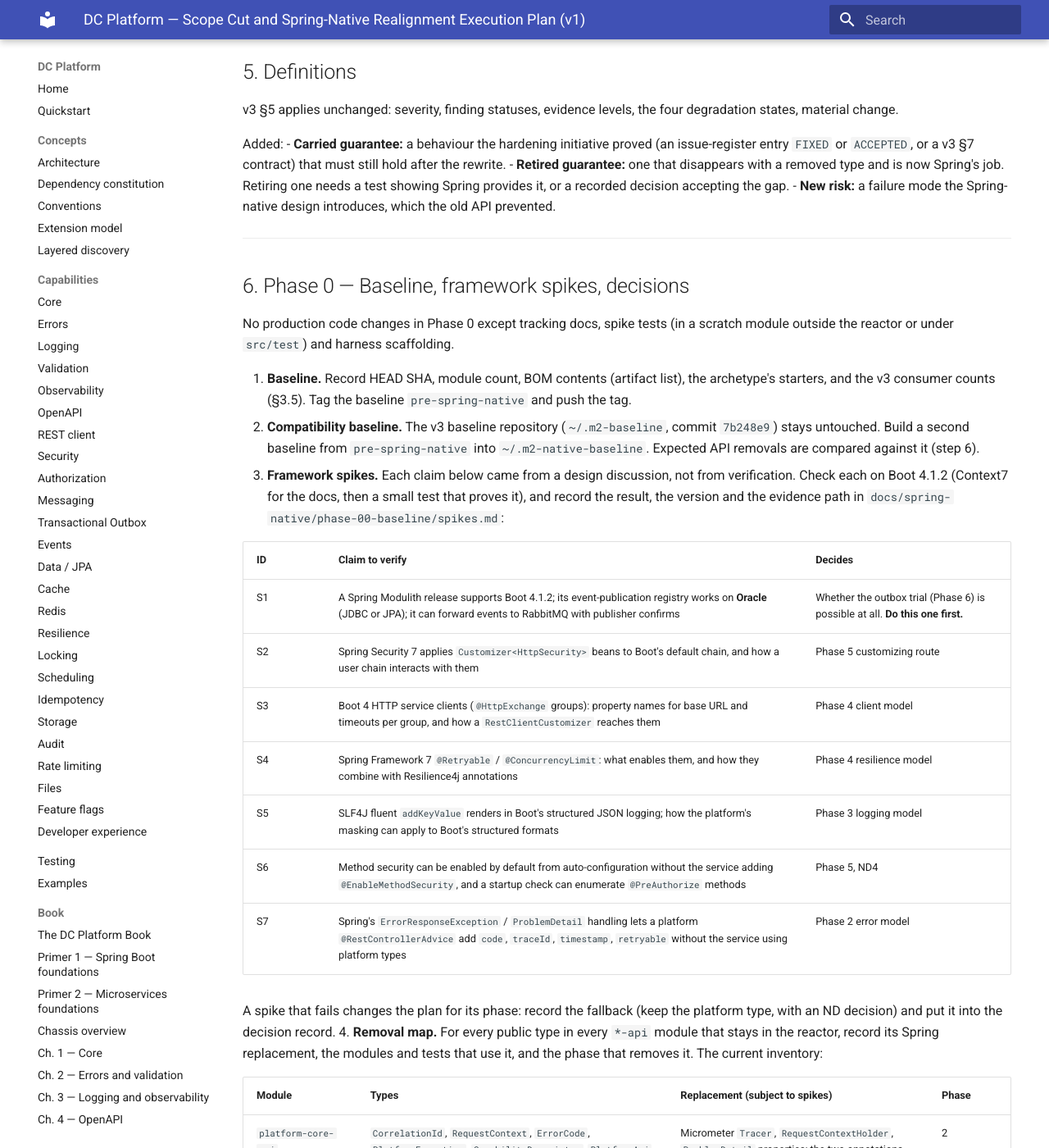
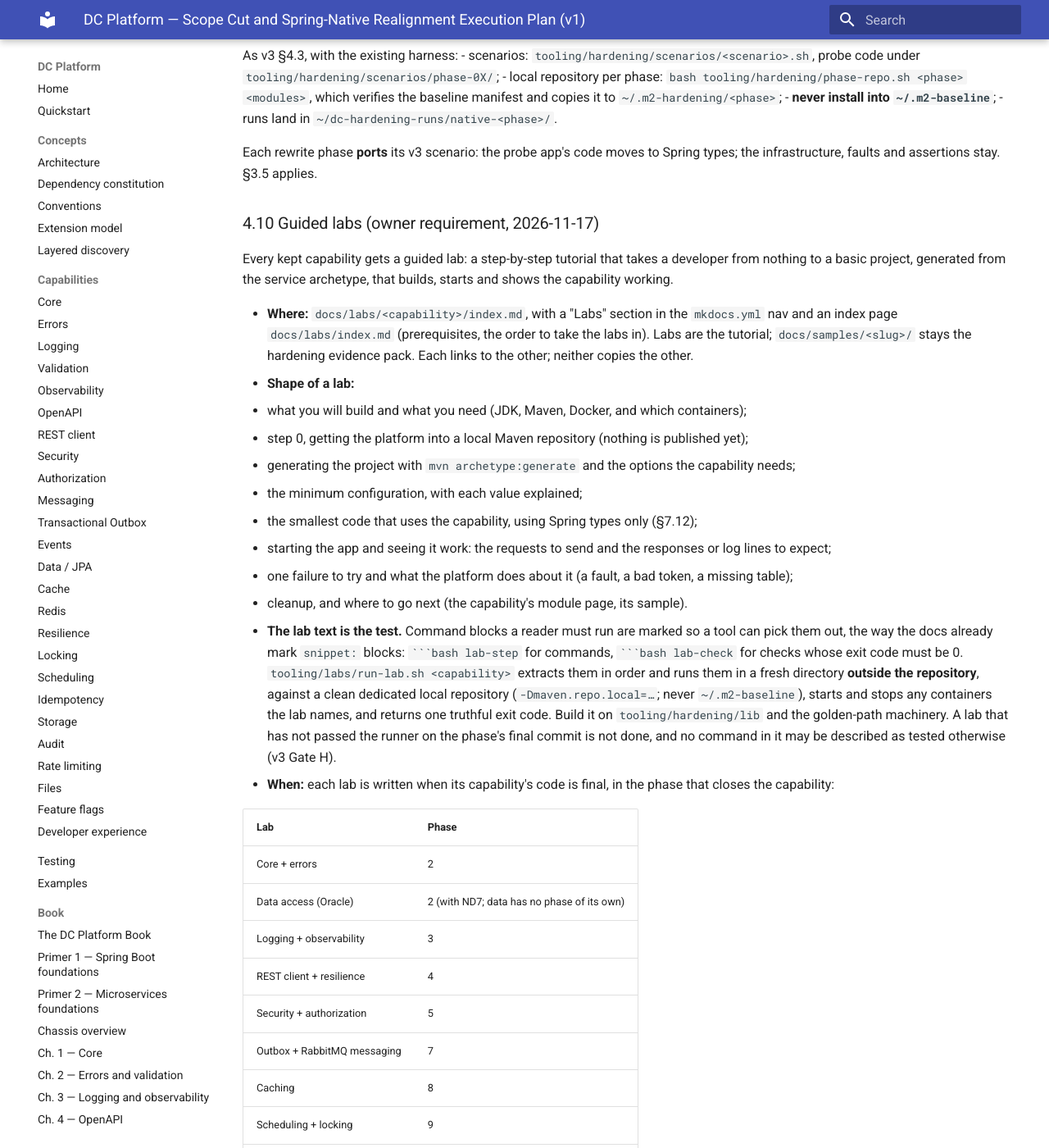
Before and after one commit to muhammadallee/dc-platform, an MkDocs documentation site: the page built from docs/spring-native/plan.md, in a window 1280 px wide and 1400 px high, scrolled down 6900 px. Shown: the whole window at 82% size. Built offline with MkDocs 1.6.1 and Material for MkDocs 9.7.7, drawn with Linux system fonts in a browser that asks for light colours; some of the changed text lies outside the part shown.

Commit message:
docs(spring-native): run on develop, add guided labs, CI on develop
Owner, 2026-11-17: the realignment is a parallel stream on the
long-running branch develop (from main at bdf2845, tagged
pre-spring-native); phase PRs target develop, nothing goes to main, and
the owner merges develop into main. The plan's branch, stay-green and
start-instruction rules say so.

Owner, 2026-11-17: every capability gets a guided lab that takes a
developer from nothing to an archetype-generated project that runs. New
plan section 4.10: where labs live, their shape, a lab runner that
executes the marked blocks outside the repository, which phase writes
which lab, and ND11 for how labs get their infrastructure without
turning security off.

ci.yml now also runs on pushes to develop, so develop's head is built
after each merge.

Co-Authored-By: Claude Opus 5.5 <noreply@anthropic.com>
Claude-Session: https://claude.ai/code/session_0131grQ6pUwFCGZox6ekZHiA

````diff
--- a/docs/spring-native/plan.md
+++ b/docs/spring-native/plan.md
@@ -132,8 +132,11 @@ v3 §3 applies in full, with these changes and additions:
 
    A ported run keeps **at least** its v3 count, or `scope.md` lists every assertion dropped or changed and why (for example,
    one that asserted a platform type now removed, replaced by an assertion on the Spring type).
-6. **Main stays green at every merge.** Each phase merges to `main` on closure (§4.4). Between phases `main` holds a mix of old
-   and new APIs; the golden path, CI and every consumer run already ported must still pass on each merge.
+6. **`develop` stays green at every merge.** Each phase merges to `develop` on closure (§4.4); `main` is never touched by this
+   plan. Between phases `develop` holds a mix of old and new APIs; the golden path, CI and every consumer run and lab already
+   ported must still pass on each merge.
+8. **Every capability has a guided lab (owner, 2026-11-17; binding).** See §4.10. A capability's phase is not closed until its
+   lab has been executed exactly as written and passed.
 7. **Zero-config acceptance (new, binding).** Every capability ends its phase with a test in which an app containing only the
    starter (plus the declared fail-closed settings) starts and meets the capability's contract. The deliberate fail-closed
    requirements stay and are listed in the capability's doc page:
@@ -190,8 +193,14 @@ Everything here was learned the hard way in the hardening initiative.
 
 ### 4.4 Branches, commits, tags, PRs
 
-- One branch per phase off `main`: `native/phase-XX-<slug>`. One PR per phase. Merge without asking once the phase is closed and
-  CI is green (HC6). Tag the merge commit `native/phase-XX-closed`.
+- **Long-running branch `develop`** (owner, 2026-11-17), created from `main` at `bdf2845`. This realignment is a parallel stream:
+  **never open or merge a PR into `main`**, and never merge `develop` into `main`; the owner does that when ready.
+- One branch per phase off `develop`: `native/phase-XX-<slug>`. One PR per phase, **targeting `develop`**. Merge into `develop`
+  without asking once the phase is closed and CI is green (HC6, applied to `develop` only). Tag the merge commit on `develop`
+  `native/phase-XX-closed`. Plan amendments go through their own small PR into `develop`.
+- CI: `ci.yml` runs on pull requests to any branch and on pushes to `main` and `develop`. Scheduled workflows (the nightly
+  container job) run only on the default branch, so they never run against `develop`: the local container runs in each phase
+  cover that.
 - Conventional commits, one logical change each, with a trailer `[native phase-XX gate-Y]`, ending with:
 
   ```text
@@ -242,6 +251,50 @@ As v3 §4.3, with the existing harness:
 
 Each rewrite phase **ports** its v3 scenario: the probe app's code moves to Spring types; the infrastructure, faults and
 assertions stay. §3.5 applies.
+
+### 4.10 Guided labs (owner requirement, 2026-11-17)
+
+Every kept capability gets a guided lab: a step-by-step tutorial that takes a developer from nothing to a basic project, generated
+from the service archetype, that builds, starts and shows the capability working.
+
+- **Where:** `docs/labs/<capability>/index.md`, with a "Labs" section in the `mkdocs.yml` nav and an index page
+  `docs/labs/index.md` (prerequisites, the order to take the labs in). Labs are the tutorial; `docs/samples/<slug>/` stays the
+  hardening evidence pack. Each links to the other; neither copies the other.
+- **Shape of a lab:**
+  1. what you will build and what you need (JDK, Maven, Docker, and which containers);
+  2. step 0, getting the platform into a local Maven repository (nothing is published yet);
+  3. generating the project with `mvn archetype:generate` and the options the capability needs;
+  4. the minimum configuration, with each value explained;
+  5. the smallest code that uses the capability, using Spring types only (§7.12);
+  6. starting the app and seeing it work: the requests to send and the responses or log lines to expect;
+  7. one failure to try and what the platform does about it (a fault, a bad token, a missing table);
+  8. cleanup, and where to go next (the capability's module page, its sample).
+- **The lab text is the test.** Command blocks a reader must run are marked so a tool can pick them out, the way the docs already
+  mark `snippet:` blocks: ` ```bash lab-step ` for commands, ` ```bash lab-check ` for checks whose exit code must be 0.
+  `tooling/labs/run-lab.sh <capability>` extracts them in order and runs them in a fresh directory **outside the repository**,
+  against a clean dedicated local repository (`-Dmaven.repo.local=…`; never `~/.m2-baseline`), starts and stops any containers
+  the lab names, and returns one truthful exit code. Build it on `tooling/hardening/lib` and the golden-path machinery. A lab
+  that has not passed the runner on the phase's final commit is not done, and no command in it may be described as tested
+  otherwise (v3 Gate H).
+- **When:** each lab is written when its capability's code is final, in the phase that closes the capability:
+
+  | Lab | Phase |
+  |---|---|
+  | Core + errors | 2 |
+  | Data access (Oracle) | 2 (with ND7; data has no phase of its own) |
+  | Logging + observability | 3 |
+  | REST client + resilience | 4 |
+  | Security + authorization | 5 |
+  | Outbox + RabbitMQ messaging | 7 |
+  | Caching | 8 |
+  | Scheduling + locking | 9 |
+  | Validation + OpenAPI | 10 |
+
+  Phase 11 re-runs every lab on the final commit. A phase that changes a capability whose lab exists re-runs that lab.
+- **Fail-closed stays.** A lab never turns security off to make startup easy. How each lab gets a working identity provider,
+  database and broker is decided in ND11 (§6 step 8).
+- **Memory.** The Oracle Free container is the heaviest; low-memory kills ended runs in v3 Phases 3 and 4. A lab names its
+  containers and their memory, and the runner starts only what the lab needs.
 
 ---
 
@@ -333,6 +386,8 @@ No production code changes in Phase 0 except tracking docs, spike tests (in a sc
    | ND9 | Locking API (Phase 9) | **Decide in Phase 9 Gate A** between keeping `LockManager` (no Spring type exists for an explicit lock) and adopting Spring Integration's `LockRegistry` or ShedLock. Recommendation recorded then |
    | ND10 | Kafka portability is given up for messaging | **Accept.** Kafka is cut; messaging becomes RabbitMQ-specific Spring AMQP. A future Kafka capability is Spring Kafka, with its own phase |
 
+   | ND11 | How a lab (§4.10) gets the infrastructure it needs to start: identity provider, database, broker | Recommended in `decisions.md` once Phase 0 has checked what the archetype generates, what `docker-compose.local.yml` provides, and whether the golden path starts the app or only builds it |
+
    The plan continues with the defaults only for decisions the owner answers. An unanswered decision blocks the phase that needs
    it, not the whole plan.
 
@@ -413,6 +468,7 @@ As v3 Gate H, plus:
 - the book chapter for the capability is updated or marked for a later pass with an HI entry (HI-0004 shows what happens
   otherwise);
 - the samples in `docs/samples/<slug>/` are updated to Spring types;
+- the capability's guided lab is written or updated (§4.10) and passes the lab runner on the phase's final commit;
 - `mkdocs build --strict` and `DocsLinkCheckTest` pass (§4.8);
 - closure verdict in `docs/spring-native/phase-XX-<slug>/closure.md`, `STATE.md` and `capability-status.md` updated, PR merged
   on green, tag `native/phase-XX-closed`.
@@ -566,7 +622,7 @@ As v3 §10 steps 1–8, on the realigned platform:
 4. Scans: Trivy, CycloneDX SBOM, secrets (including the git history, as the repository is public).
 5. Compatibility: japicmp output against `expected-removals.md` (§6 step 6); config-default snapshot diff; BOM parity between
    `platform-service-parent` and a plain `platform-bom` import.
-6. Re-run each phase's ported consumer run on the final commit.
+6. Re-run each phase's ported consumer run on the final commit, and **every guided lab** through the lab runner (§4.10).
 7. OpenShift with the team's chart tool: `BLOCKED` unless the owner supplies the HD7 details.
 8. Release rehearsal: reproducible build, and close **HI-0108** (SBOM and provenance in `release.yml`; `release.sh` without a
    hard-coded `-T1C`).
@@ -610,6 +666,11 @@ docs/
     decision-log.md            # continues from D135
     adr-011.md                 # Spring types in service code (ND3)
   samples/<slug>/              # updated per phase; new: caching/, scheduling/
+  labs/
+    index.md                   # what a lab is, prerequisites, the order to take them in
+    <capability>/index.md      # one guided lab per capability (§4.10)
+tooling/
+  labs/run-lab.sh              # executes a lab's marked blocks in a fresh directory (§4.10)
 ```
 
 `evidence-raw/` directories are git-ignored.
@@ -618,8 +679,8 @@ docs/
 
 ## 11. End-of-phase report
 
-As v3 §12, plus: the carry-over table with each row's proof, the removed types, and the ported consumer count against its v3
-floor.
+As v3 §12, plus: the carry-over table with each row's proof, the removed types, the ported consumer count against its v3
+floor, and the lab-runner result for each lab the phase wrote or touched.
 
 ---
 
@@ -629,10 +690,11 @@ floor.
    which this plan inherits, and [`../production-readiness/STATE.md`](../production-readiness/STATE.md) for where the hardening
    initiative ended.
 2. Set up the environment per §4.1. Check `git status`: never stage the files §4.2 lists.
-3. Create `native/phase-00-baseline` from `main`. Record the baseline SHA, tag `pre-spring-native`.
+3. Work on `develop` (§4.4). Create `native/phase-00-baseline` from `develop`. The baseline is `bdf2845`, tagged
+   `pre-spring-native` (done 2026-11-17).
 4. Execute Phase 0 steps 1–7, starting with spike S1. Write `decisions.md` (step 8) and **stop** for the owner's answers.
-5. After the answers: update `STATE.md`, run the Phase 0 Codex round, merge on green, tag, then execute Phase 1 through all of
-   its steps.
+5. After the answers: update `STATE.md`, run the Phase 0 Codex round, merge into `develop` on green, tag, then execute Phase 1
+   through all of its steps.
 6. Continue phase by phase. Respect the stops in §4.6. Never begin Phase 7 before the owner has confirmed ND5 on the Phase 6
    evidence; never begin Phase 11 before Phases 1–10 qualify.
 7. If anything here conflicts with the repository (module names, existing behaviour, tooling), do not improvise silently: record
````
Also changed, not shown: other parts of docs/spring-native/plan.md (+1 -1 lines), 1 other file.
